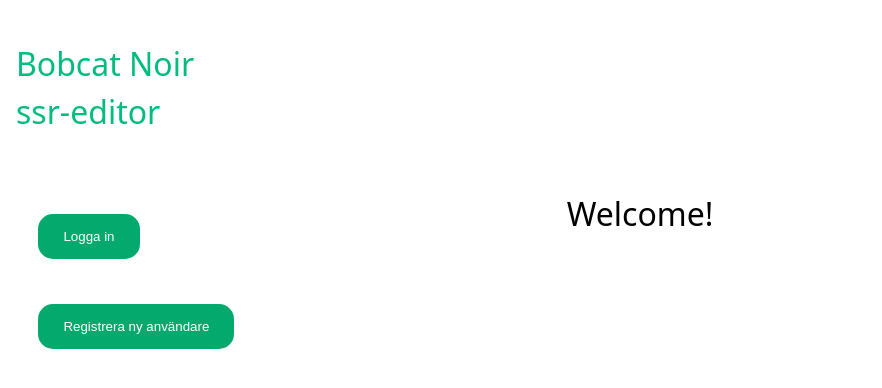
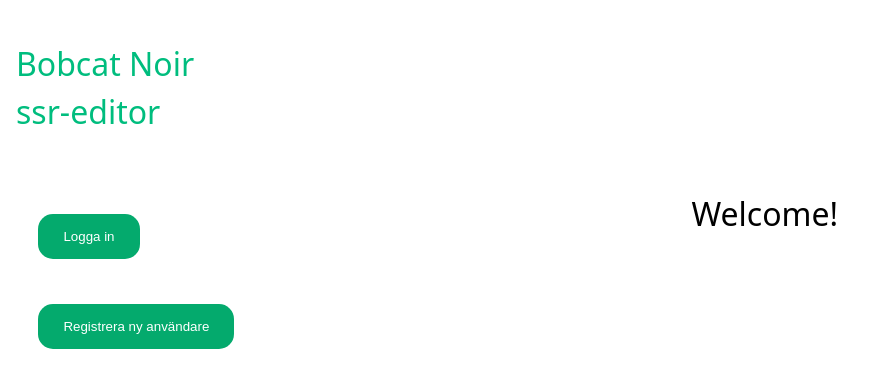
Before and after one commit to lisarosengren/ssr-editor-vue, a Vue app: page / in a window 1280 px wide. Shown: the top 388 px of the page, without its empty margins (0-882 px from the left). Built offline with nearby package versions, Linux system fonts and the light colour scheme; no server answers.

Commit message:
Layout fix

```diff
--- a/src/App.vue
+++ b/src/App.vue
@@ -117,7 +117,6 @@ onMounted(async () => {
       <RouterView />
     </div>
 
-    <div class="sidebar"></div>
 
   </main>
 
@@ -159,7 +158,7 @@ main {
   flex-direction: row;
 }
 .editor {
-  max-width: 100%;
+  width: 80%;
 }
 form > {
   margin-bottom: 8px;
@@ -232,7 +231,7 @@ nav a:first-of-type {
   width:20%;
   }
   .editor {
-    width: 60%;
+    width: 80%;
   }
 }
 /* @media (min-width: 1024px) {
```
